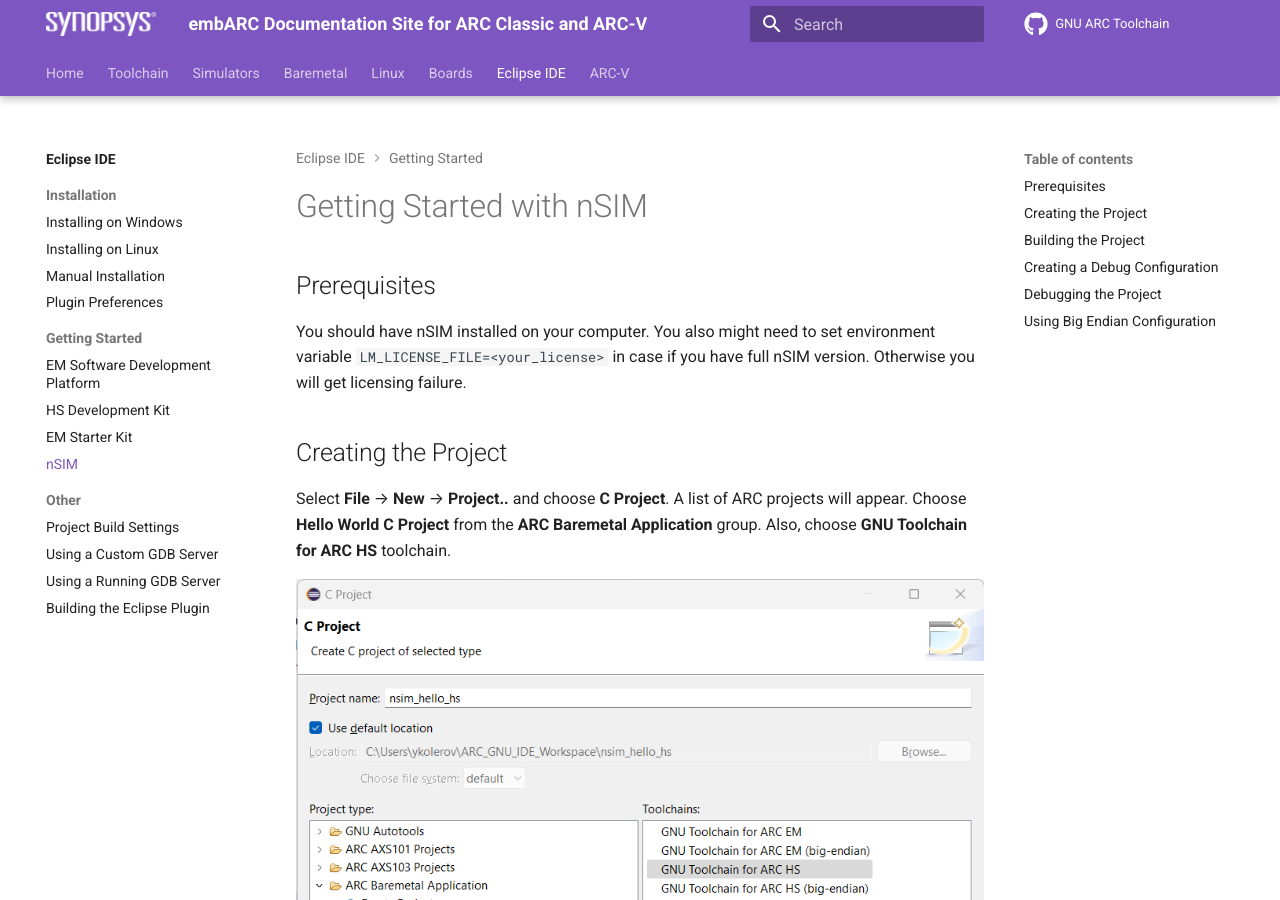
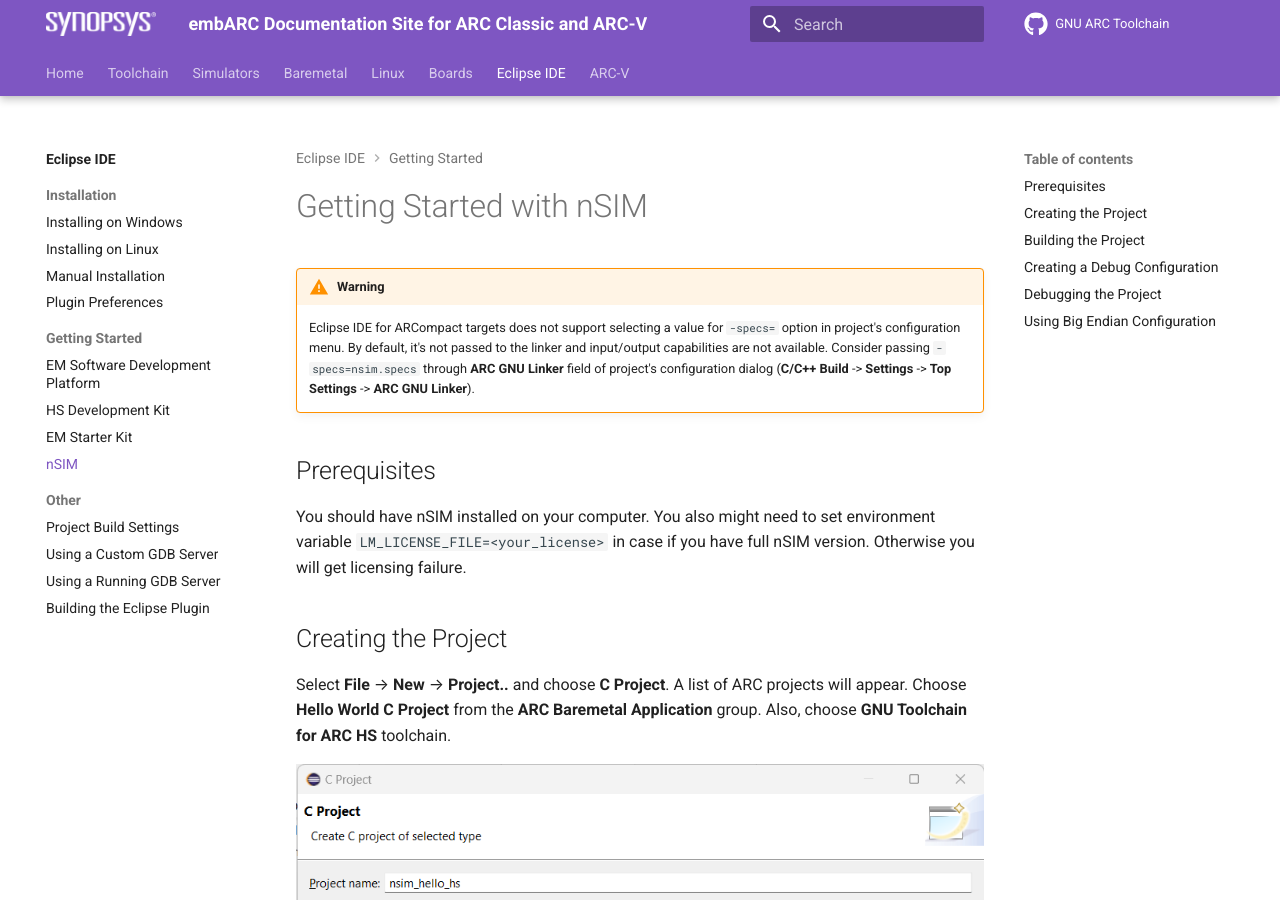
Before and after one commit to foss-for-synopsys-dwc-arc-processors/documentation, an MkDocs documentation site: the page built from docs/eclipse/getting-started/nsim.md, in a window 1280 px wide and 900 px high. Built offline with MkDocs 1.6.1 and Material for MkDocs 9.7.7, drawn with Linux system fonts in a browser that asks for light colours; comment, search, counter and statistics services are not loaded; the version menu is left out.

Commit message:
eclipse: Add warning for ARCompact targets about -specs=nsim.specs
Signed-off-by: Yuriy Kolerov <ykolerov@synopsys.com>

```diff
--- a/docs/eclipse/getting-started/nsim.md
+++ b/docs/eclipse/getting-started/nsim.md
@@ -1,4 +1,10 @@
 # Getting Started with nSIM
+
+!!! warning
+
+    Eclipse IDE for ARCompact targets does not support selecting a value for `-specs=` option in project's configuration menu.
+    By default, it's not passed to the linker and input/output capabilities are not available. Consider passing `-specs=nsim.specs`
+    through **ARC GNU Linker** field of project's configuration dialog (**C/C++ Build** -> **Settings** -> **Top Settings** -> **ARC GNU Linker**).
 
 ## Prerequisites
 
```
